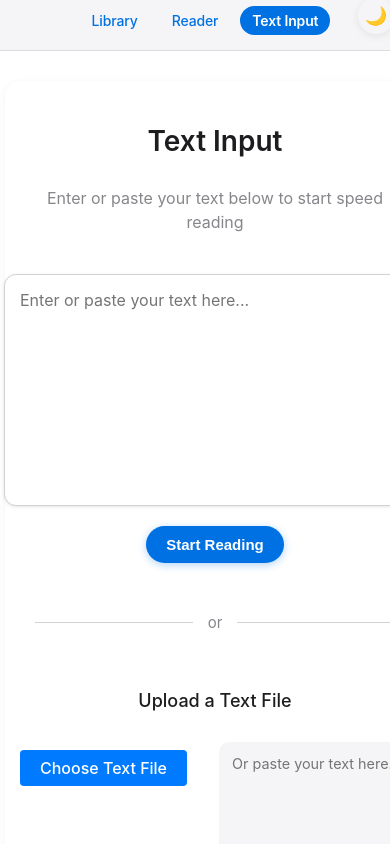
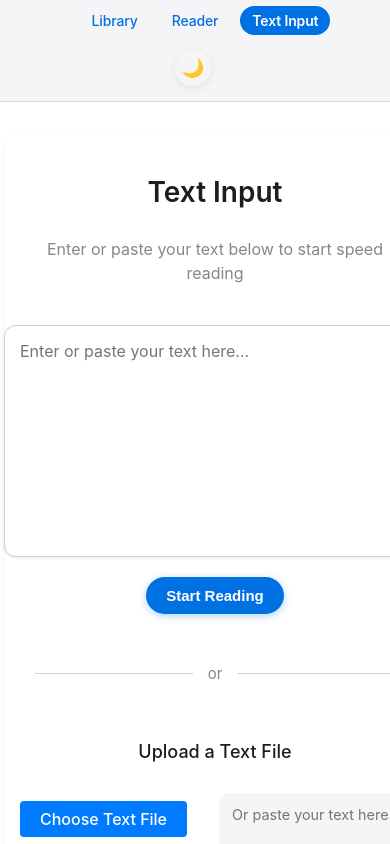
Before and after one commit to yigit-cankurtaran/rsvp-reader-web, a React (Vite) app: page /text in a window 390 px wide. Shown: the top 844 px of the page. Built offline with nearby package versions, Linux system fonts and the light colour scheme.

Commit message:
fixed navbar

```diff
--- a/src/styles/Navigation.css
+++ b/src/styles/Navigation.css
@@ -7,13 +7,11 @@
   position: sticky;
   top: 0;
   z-index: 1000;
-  padding: 15px 0;
+  padding: 15px 20px;
   margin-bottom: 30px;
   display: flex;
   align-items: center;
   justify-content: space-between;
-  padding-left: 20px;
-  padding-right: 20px;
 }
 
 .app-navigation .nav-links {
@@ -29,6 +27,8 @@
 .app-navigation .nav-controls {
   display: flex;
   align-items: center;
+  justify-content: center;
+  height: 100%;
 }
 
 .app-navigation li {
@@ -91,6 +91,11 @@
     gap: 10px;
   }
 
+  .app-navigation .nav-controls {
+    margin-top: 5px;
+    padding: 5px 0;
+  }
+
   .app-navigation a {
     font-size: 14px;
     padding: 6px 12px;
--- a/src/styles/ThemeToggle.css
+++ b/src/styles/ThemeToggle.css
@@ -12,6 +12,9 @@
   padding: 0;
   transition: background-color 0.3s;
   margin-left: 8px;
+  position: relative;
+  top: 0;
+  transform: translateY(0);
 }
 
 .theme-toggle:hover {
```
